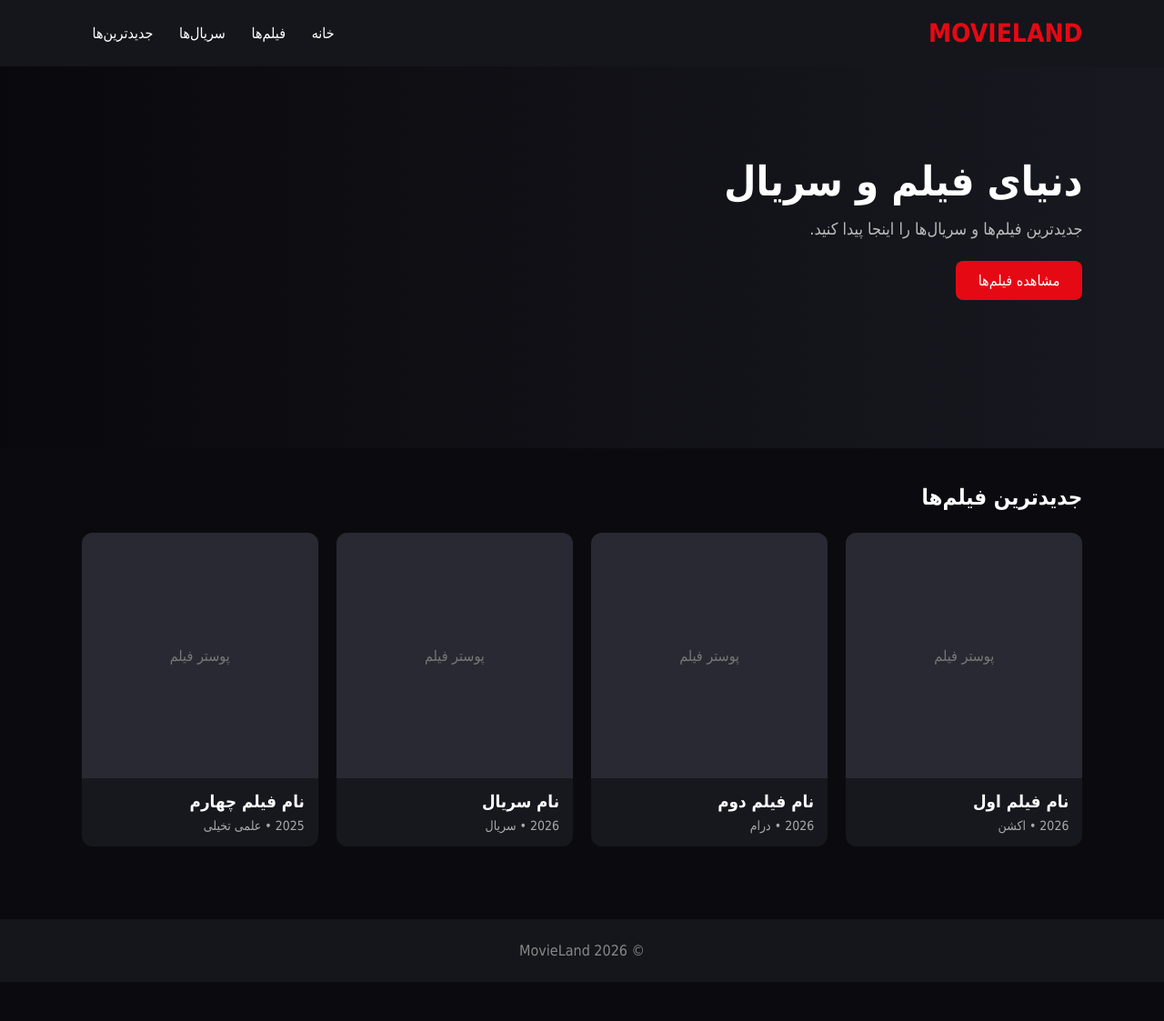
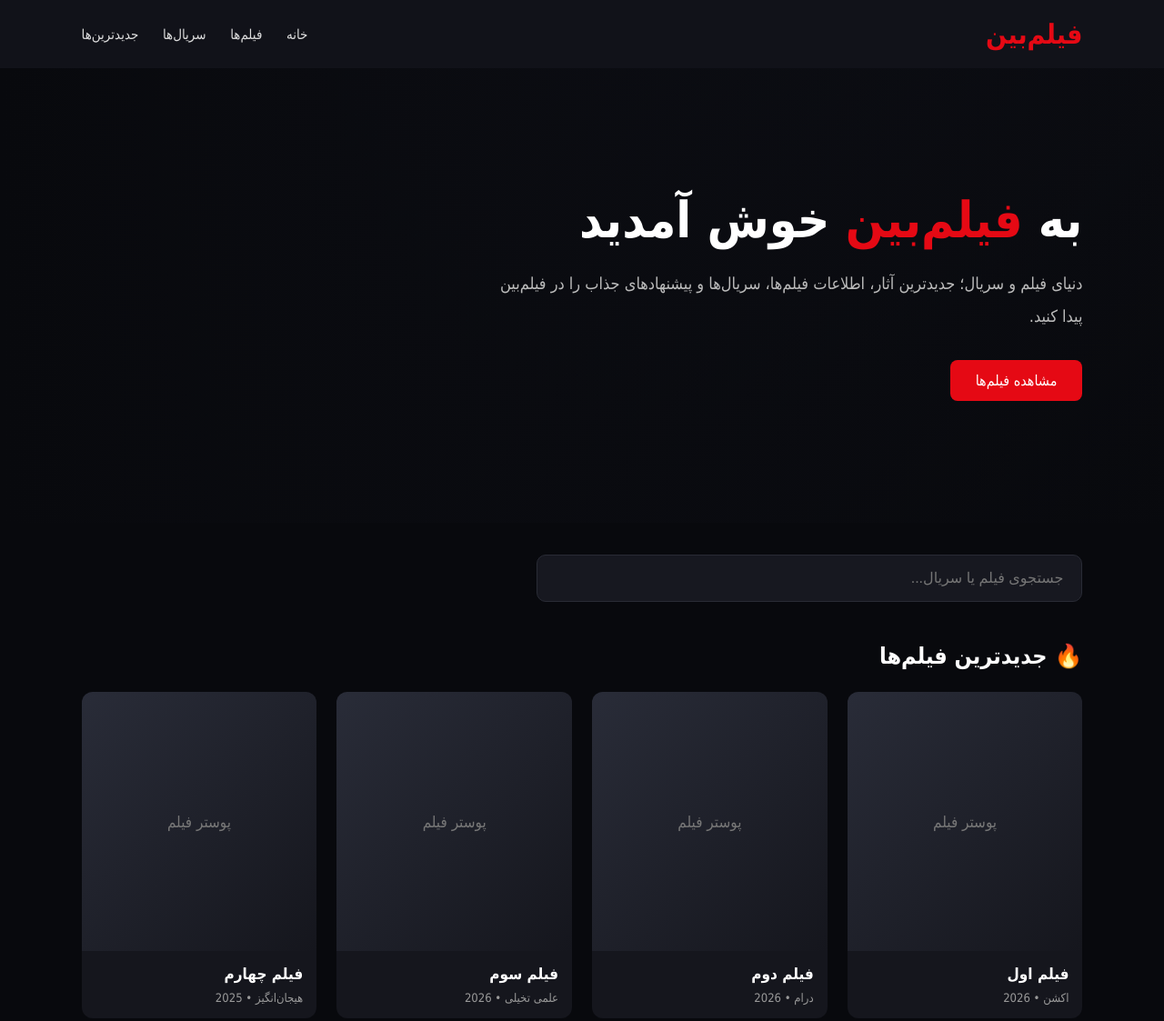
Before and after one commit to mohamadaminghanizadeh/mohamadaminghanizadeh.github.io, a plain HTML site: page index.html in a window 1280 px wide. Shown: the top 1123 px of the page at 91% size. Before the commit the page ends 1080 px from the top, so only its background shows below. Drawn offline with Linux system fonts and the light colour scheme.

Commit message:
Update index.html

```diff
--- a/index.html
+++ b/index.html
@@ -4,100 +4,140 @@
   <meta charset="UTF-8">
   <meta name="viewport" content="width=device-width, initial-scale=1.0">
 
-  <title>MovieLand | فیلم و سریال</title>
-  <meta name="description" content="معرفی و تماشای فیلم و سریال">
+  <title>فیلم‌بین | فیلم و سریال</title>
+  <meta name="description" content="فیلم‌بین؛ معرفی فیلم‌ها و سریال‌ها">
 
   <style>
     * {
-      box-sizing: border-box;
       margin: 0;
       padding: 0;
+      box-sizing: border-box;
     }
 
     body {
       font-family: Tahoma, Arial, sans-serif;
-      background: #0b0b0f;
-      color: #fff;
+      background: #08090d;
+      color: white;
     }
 
     header {
-      background: #15151c;
-      padding: 20px 7%;
+      height: 75px;
+      padding: 0 7%;
+      background: #111219;
       display: flex;
+      align-items: center;
       justify-content: space-between;
-      align-items: center;
+      position: sticky;
+      top: 0;
+      z-index: 100;
     }
 
     .logo {
+      font-size: 30px;
+      font-weight: bold;
       color: #e50914;
-      font-size: 28px;
-      font-weight: bold;
     }
 
     nav a {
-      color: #fff;
+      color: #ddd;
       text-decoration: none;
-      margin: 0 12px;
+      margin-right: 22px;
+      font-size: 15px;
+    }
+
+    nav a:hover {
+      color: #e50914;
     }
 
     .hero {
-      min-height: 420px;
-      padding: 100px 7%;
-      background: linear-gradient(90deg, #09090d, #181820);
+      min-height: 500px;
+      padding: 120px 7%;
+      display: flex;
+      align-items: center;
+      background:
+        linear-gradient(90deg, rgba(8,9,13,1), rgba(8,9,13,.65)),
+        linear-gradient(135deg, #202333, #08090d);
+    }
+
+    .hero-content {
+      max-width: 650px;
     }
 
     .hero h1 {
-      font-size: 45px;
-      margin-bottom: 15px;
+      font-size: 55px;
+      margin-bottom: 20px;
+    }
+
+    .hero h1 span {
+      color: #e50914;
     }
 
     .hero p {
       color: #bbb;
+      line-height: 2;
       font-size: 18px;
-      margin-bottom: 25px;
+      margin-bottom: 30px;
     }
 
-    .btn {
+    .button {
       display: inline-block;
+      padding: 13px 28px;
       background: #e50914;
       color: white;
-      padding: 12px 25px;
+      text-decoration: none;
       border-radius: 8px;
-      text-decoration: none;
+    }
+
+    .search {
+      padding: 35px 7% 5px;
+    }
+
+    .search input {
+      width: 100%;
+      max-width: 600px;
+      padding: 16px 20px;
+      background: #171820;
+      color: white;
+      border: 1px solid #292b35;
+      border-radius: 10px;
+      outline: none;
+      font-size: 16px;
     }
 
     .movies {
       padding: 40px 7%;
     }
 
-    .movies h2 {
+    .section-title {
+      font-size: 25px;
       margin-bottom: 25px;
     }
 
     .movie-grid {
       display: grid;
-      grid-template-columns: repeat(auto-fit, minmax(180px, 1fr));
-      gap: 20px;
+      grid-template-columns: repeat(auto-fit, minmax(190px, 1fr));
+      gap: 22px;
     }
 
     .movie-card {
-      background: #17171e;
+      background: #15161d;
       border-radius: 12px;
       overflow: hidden;
-      transition: 0.3s;
+      transition: .3s;
     }
 
     .movie-card:hover {
-      transform: translateY(-5px);
+      transform: translateY(-7px);
     }
 
     .poster {
-      height: 270px;
-      background: #292933;
+      height: 285px;
+      background: linear-gradient(135deg, #292c38, #15161d);
       display: flex;
       align-items: center;
       justify-content: center;
       color: #777;
+      font-size: 17px;
     }
 
     .movie-info {
@@ -105,20 +145,54 @@
     }
 
     .movie-info h3 {
-      margin-bottom: 8px;
+      font-size: 17px;
+      margin-bottom: 9px;
     }
 
     .movie-info p {
-      color: #aaa;
-      font-size: 14px;
+      color: #999;
+      font-size: 13px;
     }
 
     footer {
-      margin-top: 40px;
-      background: #15151c;
+      margin-top: 50px;
+      padding: 30px 7%;
       text-align: center;
-      padding: 25px;
-      color: #888;
+      background: #111219;
+      color: #777;
+    }
+
+    @media (max-width: 700px) {
+      header {
+        padding: 0 4%;
+      }
+
+      nav {
+        display: none;
+      }
+
+      .hero {
+        padding: 80px 5%;
+        min-height: 430px;
+      }
+
+      .hero h1 {
+        font-size: 38px;
+      }
+
+      .movies,
+      .search {
+        padding-left: 5%;
+        padding-right: 5%;
+      }
+
+      .movie-grid {
+        grid-template-columns: repeat(2, 1fr);
+      }
+
+      .poster {
+        height: 240px;
+      }
     }
   </style>
 </head>
@@ -126,66 +200,143 @@
 <body>
 
 <header>
-  <div class="logo">MOVIELAND</div>
+  <div class="logo">فیلم‌بین</div>
 
   <nav>
     <a href="#">خانه</a>
-    <a href="#">فیلم‌ها</a>
-    <a href="#">سریال‌ها</a>
-    <a href="#">جدیدترین‌ها</a>
+    <a href="#movies">فیلم‌ها</a>
+    <a href="#series">سریال‌ها</a>
+    <a href="#new">جدیدترین‌ها</a>
   </nav>
 </header>
 
+
 <section class="hero">
-  <h1>دنیای فیلم و سریال</h1>
-  <p>جدیدترین فیلم‌ها و سریال‌ها را اینجا پیدا کنید.</p>
-  <a class="btn" href="#movies">مشاهده فیلم‌ها</a>
+  <div class="hero-content">
+    <h1>به <span>فیلم‌بین</span> خوش آمدید</h1>
+
+    <p>
+      دنیای فیلم و سریال؛ جدیدترین آثار، اطلاعات فیلم‌ها،
+      سریال‌ها و پیشنهادهای جذاب را در فیلم‌بین پیدا کنید.
+    </p>
+
+    <a href="#movies" class="button">
+      مشاهده فیلم‌ها
+    </a>
+  </div>
 </section>
+
+
+<section class="search">
+  <input
+    type="text"
+    id="searchInput"
+    placeholder="جستجوی فیلم یا سریال..."
+    onkeyup="searchMovies()"
+  >
+</section>
+
 
 <section class="movies" id="movies">
 
-  <h2>جدیدترین فیلم‌ها</h2>
+  <h2 class="section-title">🔥 جدیدترین فیلم‌ها</h2>
 
-  <div class="movie-grid">
+  <div class="movie-grid" id="movieGrid">
 
     <div class="movie-card">
       <div class="poster">پوستر فیلم</div>
       <div class="movie-info">
-        <h3>نام فیلم اول</h3>
-        <p>2026 • اکشن</p>
+        <h3>فیلم اول</h3>
+        <p>اکشن • 2026</p>
       </div>
     </div>
 
     <div class="movie-card">
       <div class="poster">پوستر فیلم</div>
       <div class="movie-info">
-        <h3>نام فیلم دوم</h3>
-        <p>2026 • درام</p>
+        <h3>فیلم دوم</h3>
+        <p>درام • 2026</p>
       </div>
     </div>
 
     <div class="movie-card">
       <div class="poster">پوستر فیلم</div>
       <div class="movie-info">
-        <h3>نام سریال</h3>
-        <p>2026 • سریال</p>
+        <h3>فیلم سوم</h3>
+        <p>علمی تخیلی • 2026</p>
       </div>
     </div>
 
     <div class="movie-card">
       <div class="poster">پوستر فیلم</div>
       <div class="movie-info">
-        <h3>نام فیلم چهارم</h3>
-        <p>2025 • علمی تخیلی</p>
+        <h3>فیلم چهارم</h3>
+        <p>هیجان‌انگیز • 2025</p>
       </div>
     </div>
 
   </div>
 </section>
 
+
+<section class="movies" id="series">
+
+  <h2 class="section-title">📺 سریال‌ها</h2>
+
+  <div class="movie-grid">
+
+    <div class="movie-card">
+      <div class="poster">پوستر سریال</div>
+      <div class="movie-info">
+        <h3>سریال اول</h3>
+        <p>فصل اول • 2026</p>
+      </div>
+    </div>
+
+    <div class="movie-card">
+      <div class="poster">پوستر سریال</div>
+      <div class="movie-info">
+        <h3>سریال دوم</h3>
+        <p>فصل دوم • 2026</p>
+      </div>
+    </div>
+
+  </div>
+</section>
+
+
 <footer>
-  © 2026 MovieLand
+  © 2026 فیلم‌بین — تمامی حقوق محفوظ است
 </footer>
+
+
+<script>
+function searchMovies() {
+
+  const input =
+    document.getElementById("searchInput")
+    .value
+    .toLowerCase();
+
+  const cards =
+    document.querySelectorAll(".movie-card");
+
+  cards.forEach(function(card) {
+
+    const title =
+      card.querySelector("h3")
+      .innerText
+      .toLowerCase();
+
+    if (title.includes(input)) {
+      card.style.display = "";
+    } else {
+      card.style.display = "none";
+    }
+
+  });
+}
+</script>
 
 </body>
 </html>
```
